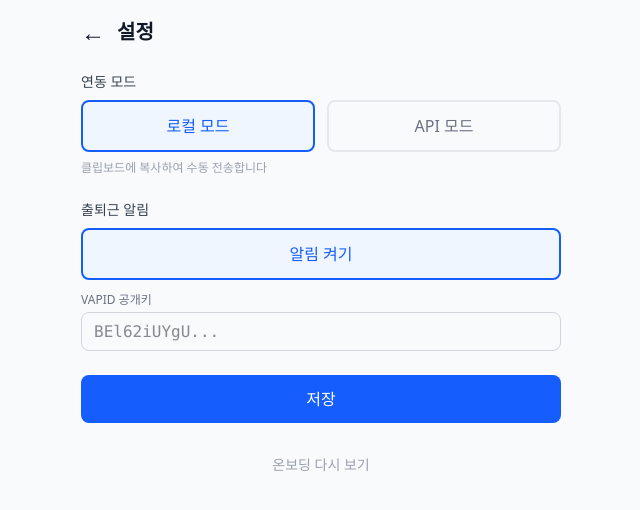
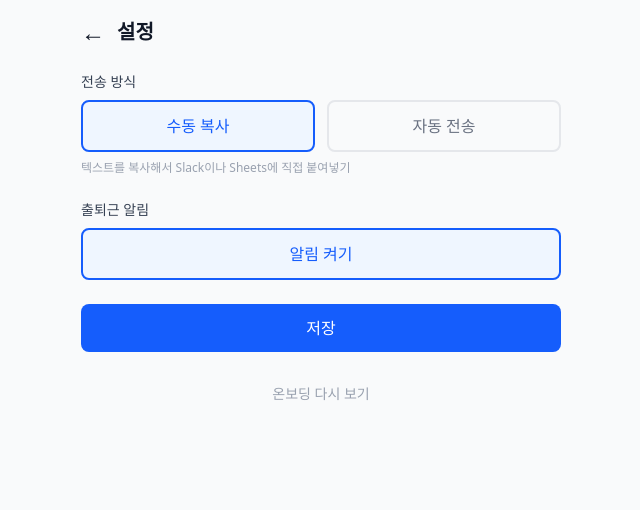
Before and after one commit to rklpoi5678/bmart-pwa, a Next.js app: page /settings in a window 1280 px wide. Shown: the top 510 px of the page, without its empty margins (319-959 px from the left). Built offline with nearby package versions, Linux system fonts and the light colour scheme.

Commit message:
fix: for client ux

```diff
--- a/src/app/settings/page.tsx
+++ b/src/app/settings/page.tsx
@@ -9,8 +9,6 @@
   subscribe,
   unsubscribe,
   isSubscribed,
-  setVapidKey,
-  getVapidKey,
   registerSubscription,
 } from '@/lib/push';
 
@@ -18,7 +16,6 @@
   const router = useRouter();
   const [mode, setModeState] = useState<AppMode>('local');
   const [apiUrl, setApiUrlState] = useState('');
-  const [vapidKey, setVapidKeyState] = useState('');
   const [pushEnabled, setPushEnabled] = useState(false);
   const [pushSupported, setPushSupported] = useState(false);
   const [saved, setSaved] = useState(false);
@@ -27,7 +24,6 @@
   useEffect(() => {
     setModeState(getMode());
     setApiUrlState(getApiUrl());
-    setVapidKeyState(getVapidKey());
     isPushSupported().then(setPushSupported);
     isSubscribed().then(setPushEnabled);
   }, []);
@@ -35,7 +31,6 @@
   const handleSave = () => {
     setMode(mode);
     setApiUrl(apiUrl);
-    setVapidKey(vapidKey);
     setSaved(true);
     setTimeout(() => setSaved(false), 1500);
   };
@@ -51,7 +46,6 @@
         setPushLoading(false);
         return;
       }
-      setVapidKey(vapidKey);
       const sub = await subscribe();
       if (sub && apiUrl) {
         await registerSubscription(apiUrl);
@@ -71,7 +65,7 @@
       <div className="space-y-6">
         {/* Mode Toggle */}
         <div>
-          <label className="block text-sm font-medium text-gray-700 mb-2">연동 모드</label>
+          <label className="block text-sm font-medium text-gray-700 mb-2">전송 방식</label>
           <div className="flex gap-3">
             <button
               onClick={() => setModeState('local')}
@@ -81,7 +75,7 @@
                   : 'border-gray-200 text-gray-500'
               }`}
             >
-              로컬 모드
+              수동 복사
             </button>
             <button
               onClick={() => setModeState('api')}
@@ -91,20 +85,20 @@
                   : 'border-gray-200 text-gray-500'
               }`}
             >
-              API 모드
+              자동 전송
             </button>
           </div>
           <p className="text-xs text-gray-400 mt-2">
             {mode === 'local'
-              ? '클립보드에 복사하여 수동 전송합니다'
-              : 'Cloudflare Workers를 통해 자동 전송합니다'}
+              ? '텍스트를 복사해서 Slack이나 Sheets에 직접 붙여넣기'
+              : '저장된 항목을 서버로 자동 전송'}
           </p>
         </div>
 
         {/* API URL */}
         {mode === 'api' && (
           <div>
-            <label className="block text-sm font-medium text-gray-700 mb-1">API 서버 주소</label>
+            <label className="block text-sm font-medium text-gray-700 mb-1">서버 주소</label>
             <input
               type="url"
               value={apiUrl}
@@ -136,16 +130,6 @@
               >
                 {pushLoading ? '처리 중...' : pushEnabled ? '알림 끄기' : '알림 켜기'}
               </button>
-              <div className="mt-3">
-                <label className="block text-xs text-gray-500 mb-1">VAPID 공개키</label>
-                <input
-                  type="text"
-                  value={vapidKey}
-                  onChange={(e) => setVapidKeyState(e.target.value)}
-                  className="w-full border border-gray-300 rounded-lg px-3 py-2 text-xs font-mono"
-                  placeholder="BEl62iUYgU..."
-                />
-              </div>
             </>
           )}
         </div>
```
